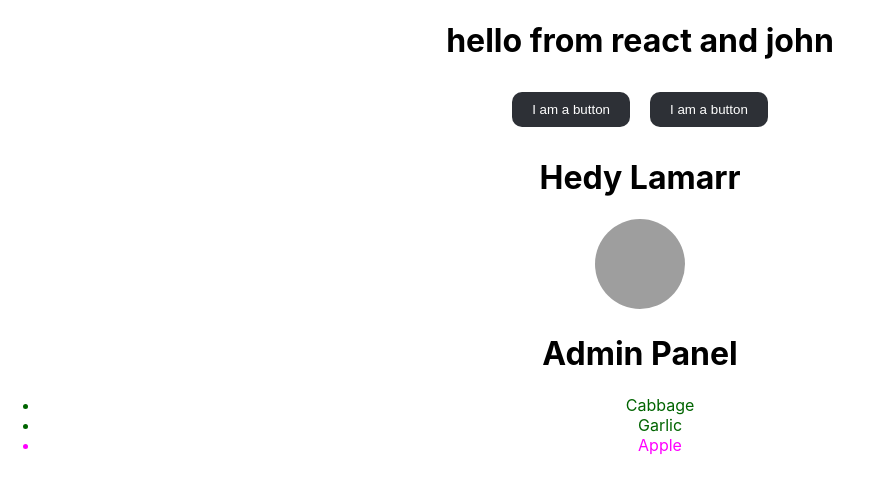
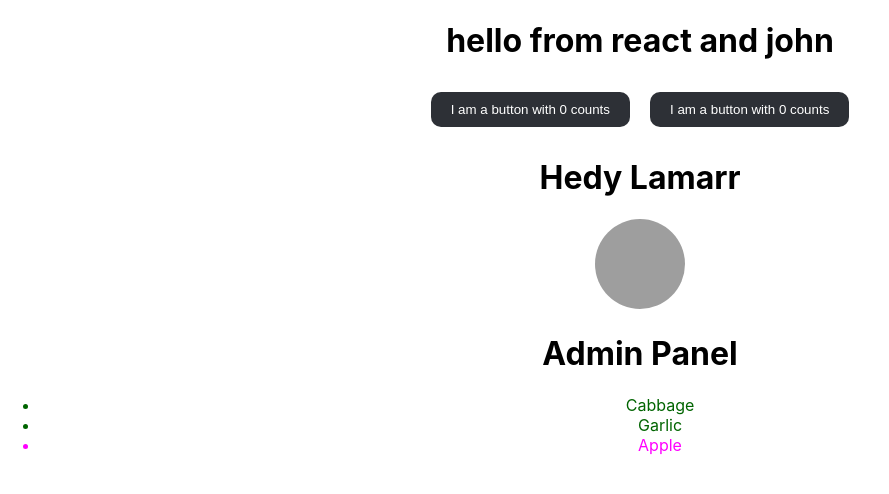
Before and after one commit to reza-linusx/react-starter, a React (Create React App) app: page / in a window 1280 px wide. Shown: the top 494 px of the page, without its empty margins (0-889 px from the left). Built offline with nearby package versions, Linux system fonts and the light colour scheme; grey boxes are pictures that could not be loaded.

Commit message:
Using useState

```diff
--- a/src/App.js
+++ b/src/App.js
@@ -1,15 +1,22 @@
 import logo from './logo.svg';
 import './App.css';
 
+// importing the useState
+import { useState } from 'react';
 
 // this a react component
 // a react component must start with capital letter
 // because html tags are lower case by default
 function MyButton() {
 
+  // you can use state to manage a variable
+  // this is a hook - Functions starting with use are called Hooks
+  const [count , setCount] = useState(0)
+
   // declaring a function
   function handleClick() {
-    console.log('button clicked');
+    // you should always use the set function to set the state
+    setCount(count + 1)
   }
 
   return (
@@ -17,7 +24,7 @@ function MyButton() {
     // your components should only return one element or <>...</> wrapper
     // In React, you specify a CSS class with className
     // you can respond to events
-    <button onClick={() => handleClick()} className='my-button'>I am a button</button>
+    <button onClick={() => handleClick()} className='my-button'>I am a button with {count} counts </button>
   );
 }
 
```
